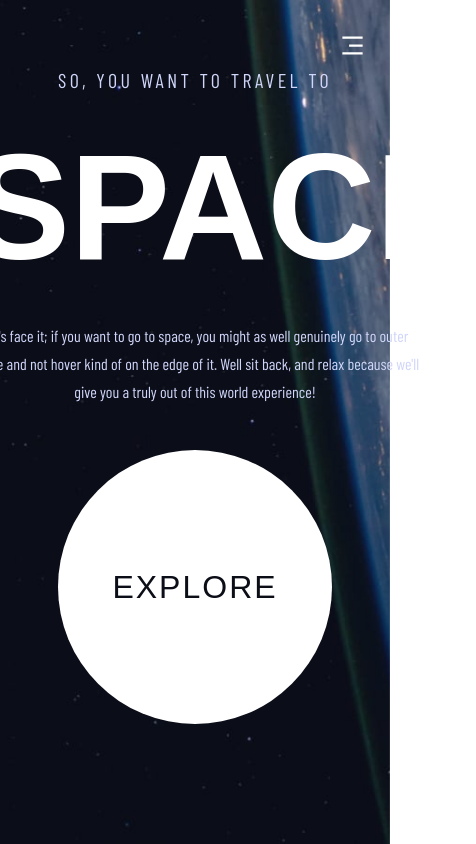
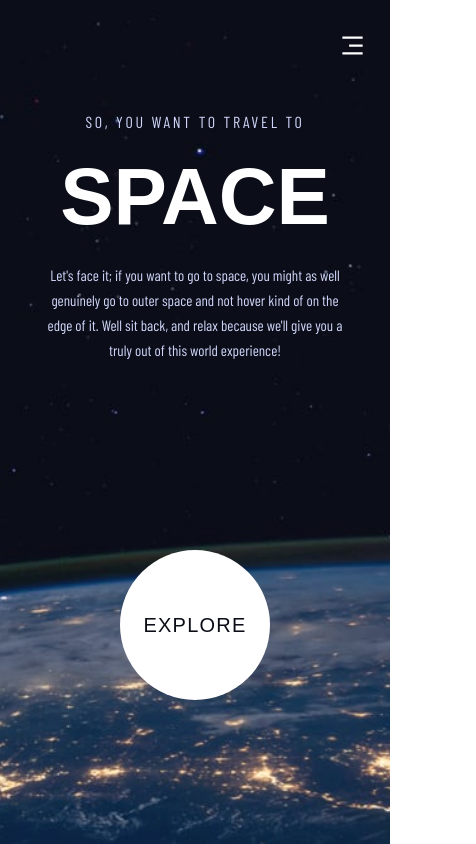
Before and after one commit to NeptuneRjo/space-tourism, a React (Create React App) app: page / in a window 390 px wide. Shown: the whole page, 476 px wide, since content can reach past the window. Built offline with nearby package versions, Linux system fonts and the light colour scheme; a web font is replaced by a local one.

Commit message:
styled for mobile

```diff
--- a/src/Components/Home/home.css
+++ b/src/Components/Home/home.css
@@ -1,77 +1,86 @@
 .space__home {
     height: 100vh;
     width: 100%;
-    background: url('../../Assets/home/background-home-desktop.jpg') no-repeat center center fixed;
+    background: url('../../Assets/home/background-home-mobile.jpg') no-repeat center center fixed;
     -webkit-background-size: cover;
     -moz-background-size: cover;
     -o-background-size: cover;
     background-size: cover;
 
     display: flex;
-    align-items: flex-end;
-    justify-content: center;
+    font-family: var(--font-main);
+    text-align: center;
 }
 
 .space__home-container {
     display: flex;
-    justify-content: space-between;
-    align-items: flex-end;
-    padding-bottom: 8rem;
+    justify-content: center;
+    align-items: center;
+    flex-direction: column;
     width: 100%;
-    margin: 0 10.3rem 8rem 10.3rem;
+    margin: 7rem 0 3rem 0;
 }
 
 .space__home-content {
-    height: 382px;
-    width: 450px;
+    height: 100%;
 }
 
 .space__home-content h5 {
     font-family: var(--font-secondary);
     color: var(--color-purple);
-    font-size: 28px;
-    letter-spacing: 4.75px;
-    line-height: 34px;
+    font-size: 16px;
+    letter-spacing: 2.7px;
+    line-height: 19px;
     font-weight: normal;
+    margin-bottom: 1rem;
 }
 
 .space__home-content h1 {
-    font-family: var(--font-main);
     color: var(--color-white);
-    font-size: 150px;
-    line-height: 172px;
-    margin: 2.5rem 0;
+    font-size: 80px;
+    line-height: 100px;
+    margin-bottom: 1rem;
 }
 
 .space__home-content p {
     font-family: var(--font-secondary);
-    font-size: 18px;
-    line-height: 32px;
+    font-size: 15px;
+    line-height: 25px;
     color: var(--color-purple);
+    width: 327px;
+    margin-bottom: 5rem;
+    width: 46ch;
+}
+
+.space__home-explore {
+    display: flex;
+    justify-content: center;
+    align-items: center;
+    width: 100%;
+    height: 100%;
 }
 
 .space__home-explore-button {
-    height: 274px;
-    width: 274px;
+    height: 150px;
+    width: 150px;
     background: var(--color-white);
     border-radius: 100%;
     display: flex;
     justify-content: center;
     align-items: center;
 
-    font-family: var(--font-main);
-    font-size: 32px;
-    line-height: 37px;
-    letter-spacing: 2px;
+    font-size: 20px;
+    line-height: 23px;
+    letter-spacing: 1.25px;
     color: var(--color-black);
     cursor: pointer;
 }
 
 .space__home-explore-button:hover {
-    box-shadow: 0px 0px 0px 88px rgba(255, 255, 255, 0.1);
+    box-shadow: 0px 0px 0px 40px rgba(255, 255, 255, 0.1);
 }
 
-@media screen and (max-width: 1150px) {
+/* @media screen and (max-width: 1150px) {
     .space__home-container {
         display: flex;
         flex-direction: column;
@@ -107,4 +116,4 @@
     .space__home-explore {
         margin-bottom: 6rem;
     }
-}
+} */
```
